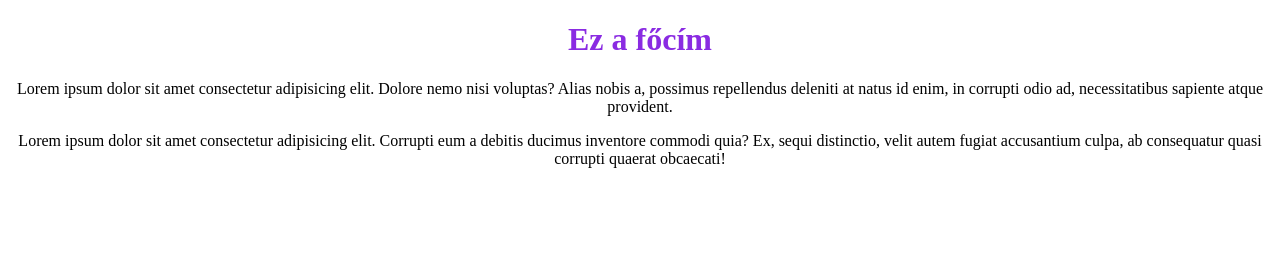
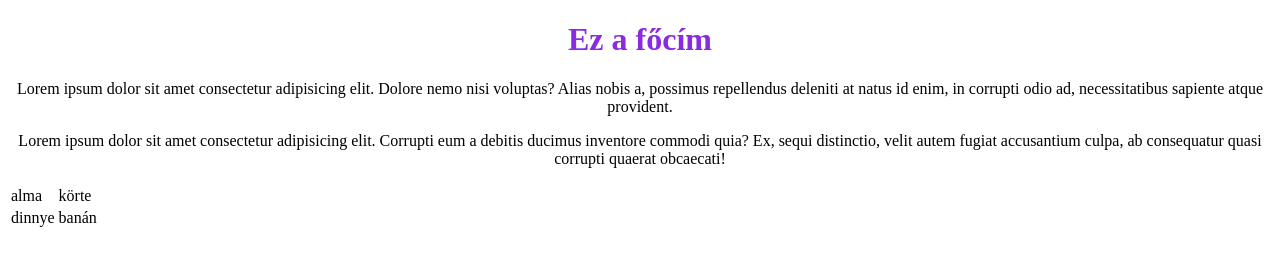
Before and after one commit to antosnejudit/github2, a plain HTML site: page index.html in a window 1280 px wide. Drawn offline with Linux system fonts and the light colour scheme.

Commit message:
Táblázat létrehozása

```diff
--- a/index.html
+++ b/index.html
@@ -10,5 +10,15 @@
     <h1>Ez a főcím</h1>
     <p>Lorem ipsum dolor sit amet consectetur adipisicing elit. Dolore nemo nisi voluptas? Alias nobis a, possimus repellendus deleniti at natus id enim, in corrupti odio ad, necessitatibus sapiente atque provident.</p>
     <p>Lorem ipsum dolor sit amet consectetur adipisicing elit. Corrupti eum a debitis ducimus inventore commodi quia? Ex, sequi distinctio, velit autem fugiat accusantium culpa, ab consequatur quasi corrupti quaerat obcaecati!</p>
+    <table>
+        <tr>
+            <td>alma</td>
+            <td>körte</td>
+        </tr>
+        <tr>
+            <td>dinnye</td>
+            <td>banán</td>
+        </tr>
+    </table>
 </body>
 </html>
```
